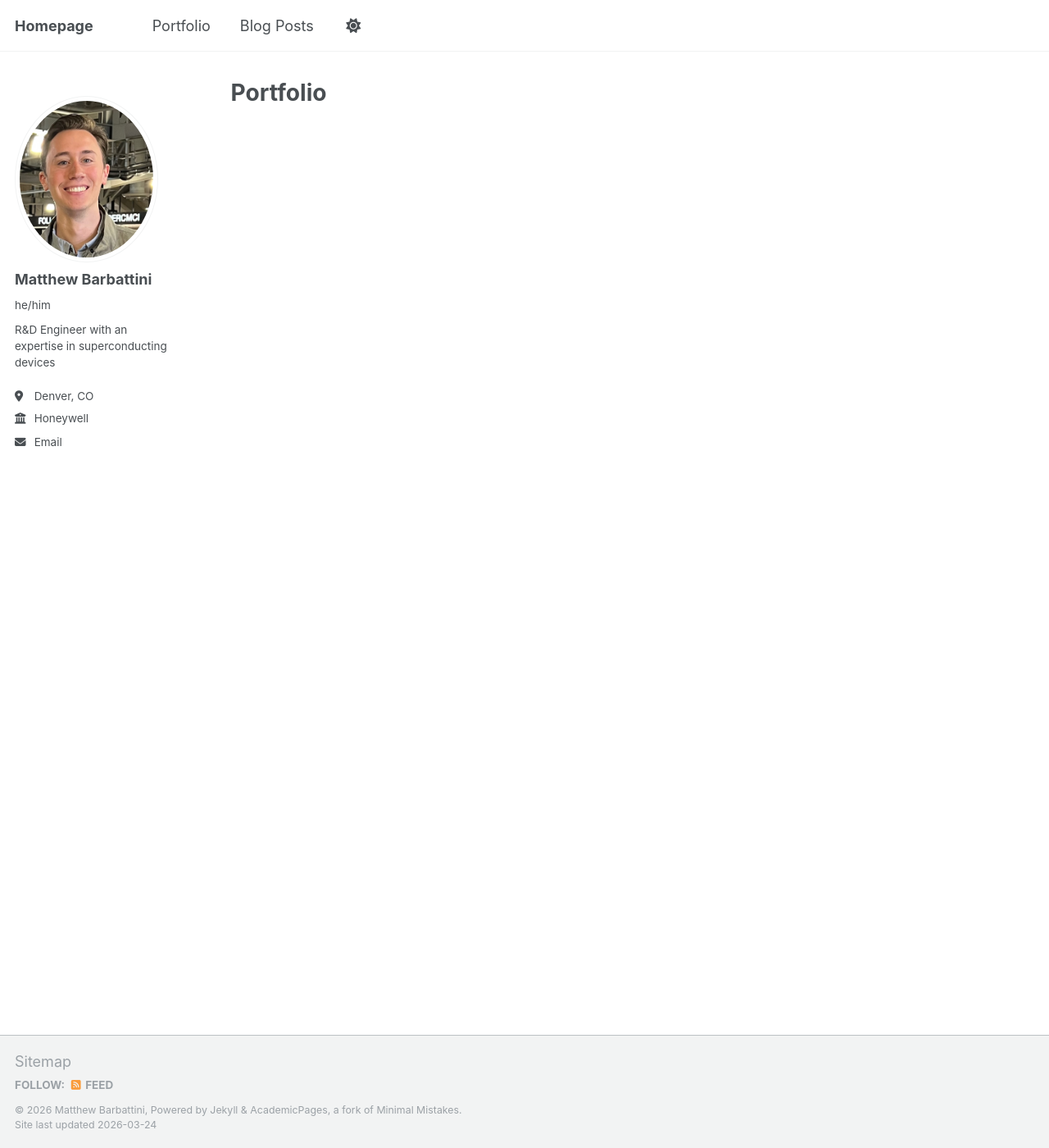
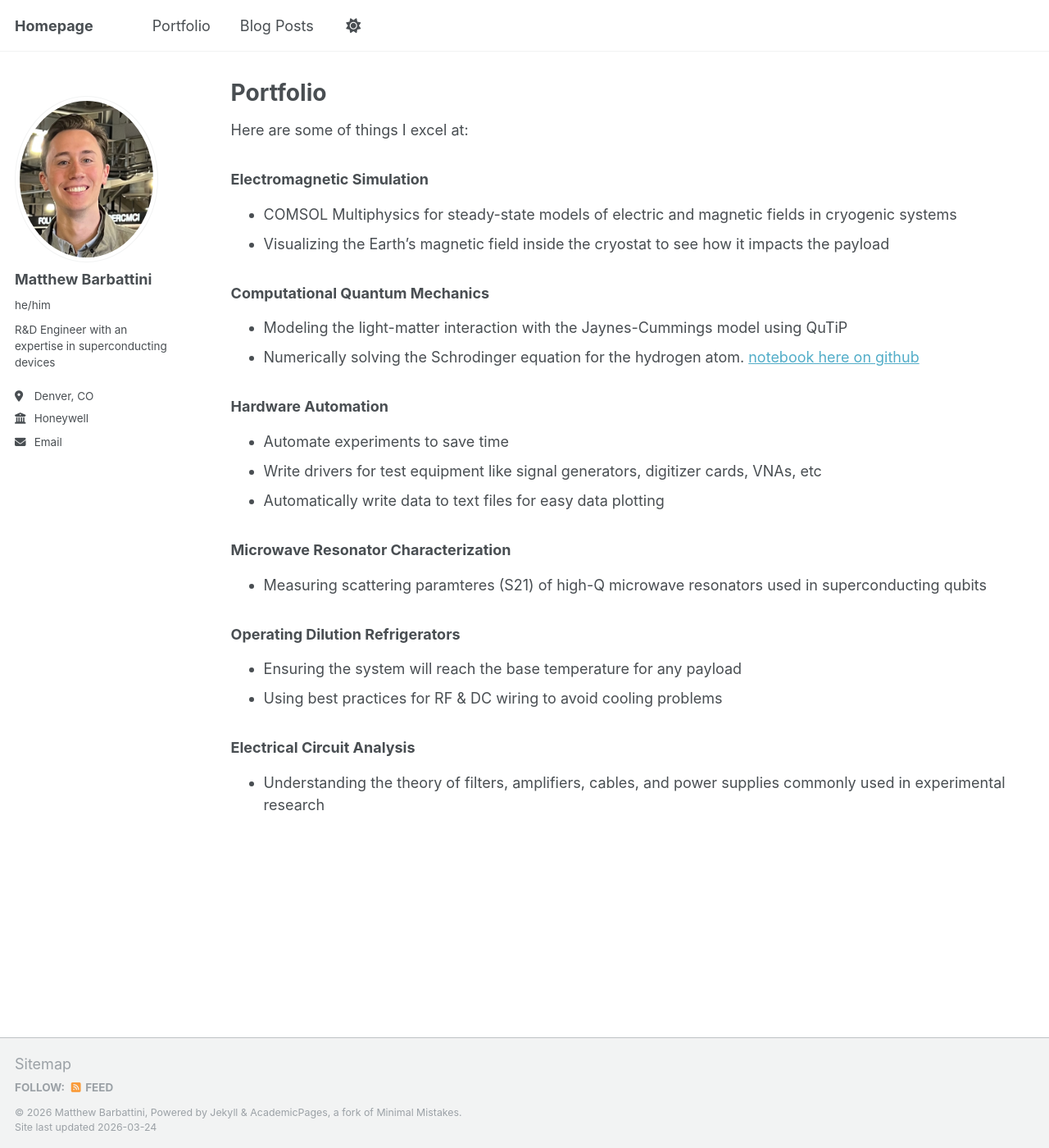
Before and after one commit to mbarbattini/mbarbattini.github.io, a Jekyll site: the page built from _pages/portfolio.md, in a window 1280 px wide and 1400 px high. Shown: the whole window at 82% size. Built offline with Jekyll 4.4.1, drawn with Linux system fonts in a browser that asks for light colours; a script that is not in the unit is left out.

Commit message:
Added portfolio content

```diff
--- a/_pages/portfolio.md
+++ b/_pages/portfolio.md
@@ -4,3 +4,29 @@ title: "Portfolio"
 permalink: /portfolio/
 author_profile: true
 ---
+
+Here are some of things I excel at:
+
+
+### Electromagnetic Simulation
+- COMSOL Multiphysics for steady-state models of electric and magnetic fields in cryogenic systems
+- Visualizing the Earth's magnetic field inside the cryostat to see how it impacts the payload
+
+### Computational Quantum Mechanics
+- Modeling the light-matter interaction with the Jaynes-Cummings model using QuTiP
+- Numerically solving the Schrodinger equation for the hydrogen atom. [notebook here on github](https://github.com/mbarbattini/computational_physics/blob/main/2_hydrogen_atom/hydrogen_atom_3d_finite_difference.ipynb)
+
+### Hardware Automation
+- Automate experiments to save time
+- Write drivers for test equipment like signal generators, digitizer cards, VNAs, etc
+- Automatically write data to text files for easy data plotting
+
+### Microwave Resonator Characterization
+- Measuring scattering paramteres (S21) of high-Q microwave resonators used in superconducting qubits
+
+### Operating Dilution Refrigerators
+- Ensuring the system will reach the base temperature for any payload
+- Using best practices for RF & DC wiring to avoid cooling problems
+
+### Electrical Circuit Analysis
+- Understanding the theory of filters, amplifiers, cables, and power supplies commonly used in experimental research
```
